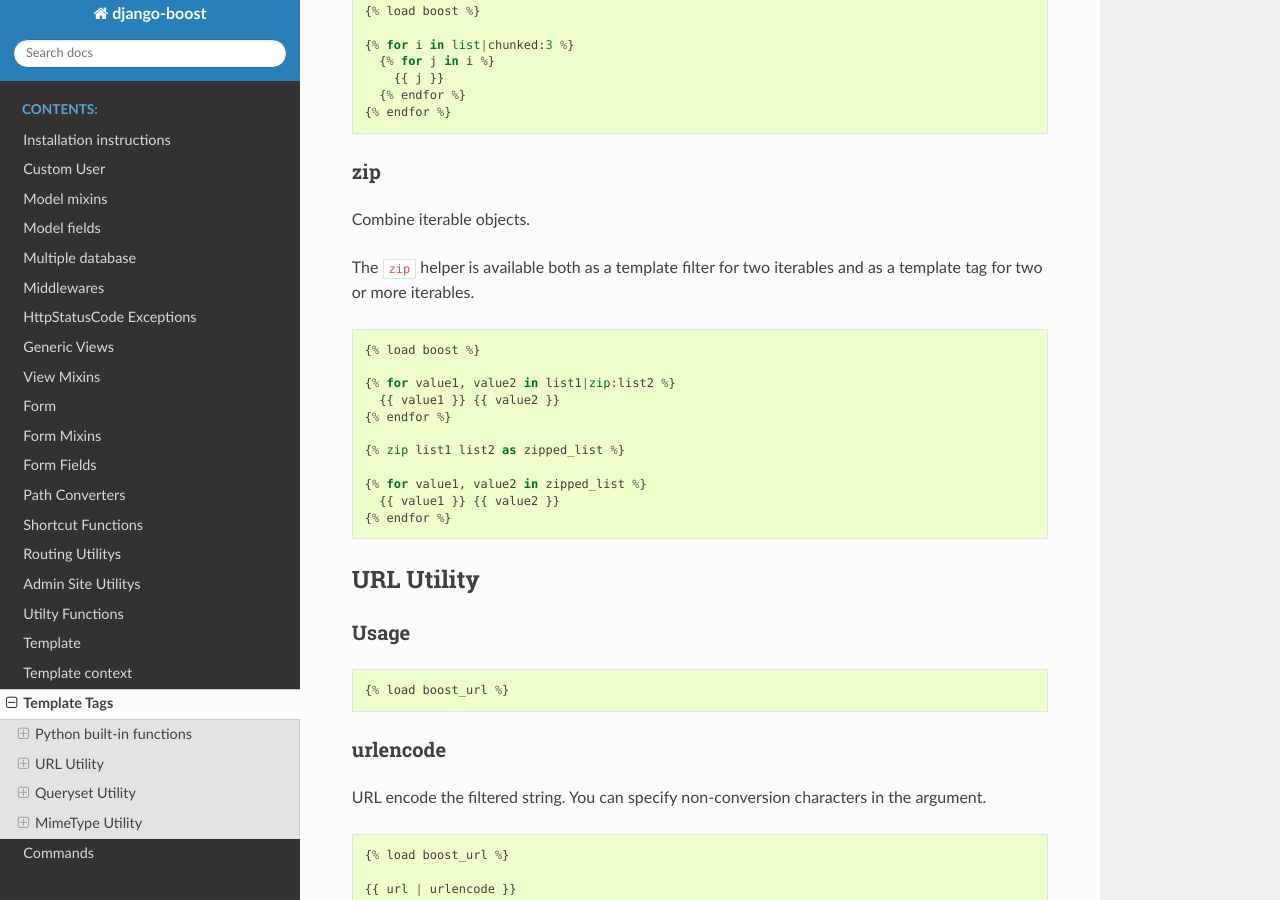
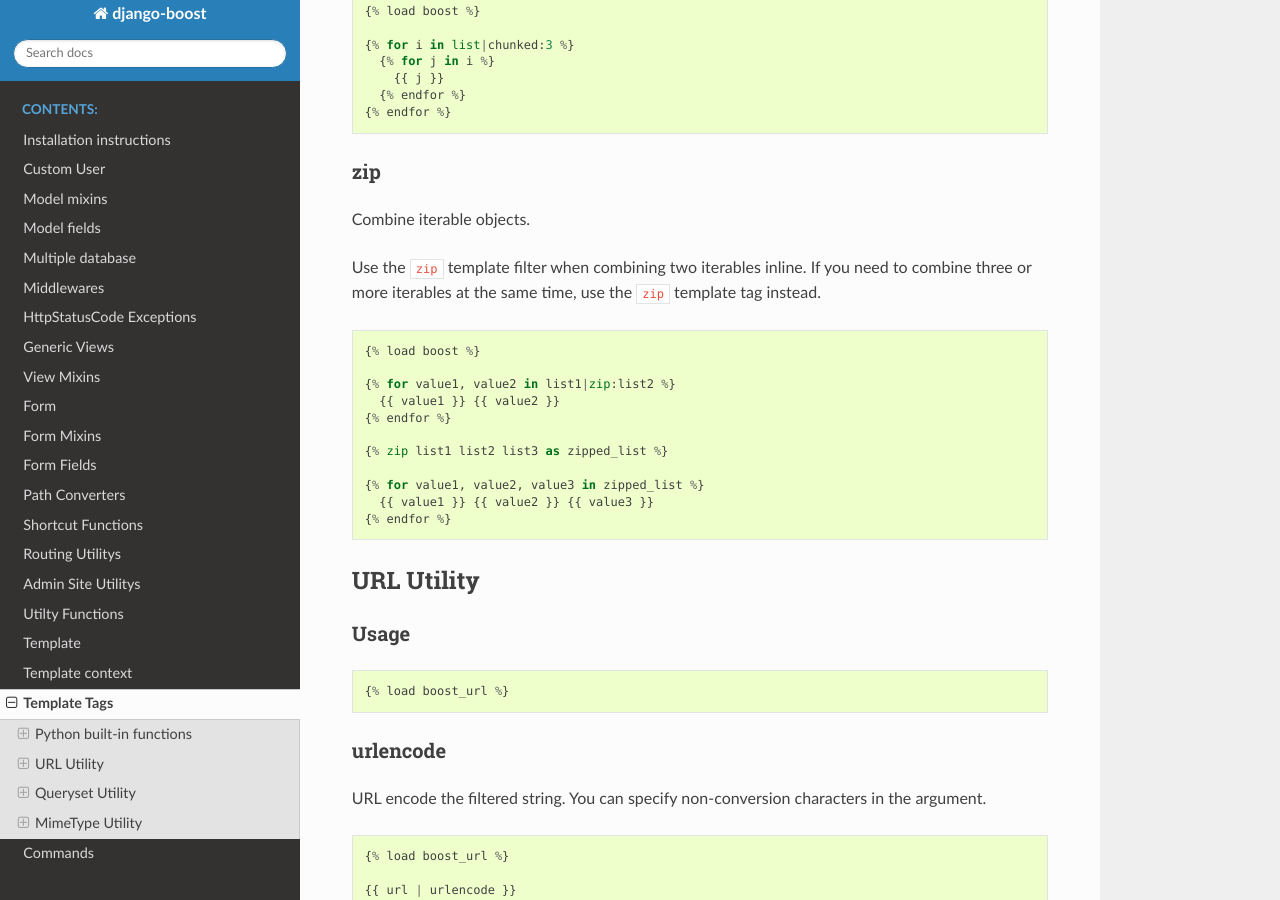
Before and after one commit to ChanTsune/django-boost, a Sphinx documentation site: the page built from docs/template_tags.rst, in a window 1280 px wide and 900 px high, scrolled down 1466 px. Built offline with Sphinx 7.4.7 and the Read the Docs theme 3.1.0, drawn with Linux system fonts in a browser that asks for light colours.

Commit message:
:memo: Clarify zip filter and tag usage
Document that the zip template filter is the inline form for two iterables and that callers should use the zip template tag when combining three or more iterables.

```diff
--- a/docs/template_tags.rst
+++ b/docs/template_tags.rst
@@ -87,8 +87,9 @@
 ~~~~
 Combine iterable objects.
 
-The ``zip`` helper is available both as a template filter for two iterables and
-as a template tag for two or more iterables.
+Use the ``zip`` template filter when combining two iterables inline. If you
+need to combine three or more iterables at the same time, use the ``zip``
+template tag instead.
 
 ::
 
@@ -98,10 +99,10 @@
     {{ value1 }} {{ value2 }}
   {% endfor %}
 
-  {% zip list1 list2 as zipped_list %}
+  {% zip list1 list2 list3 as zipped_list %}
 
-  {% for value1, value2 in zipped_list %}
-    {{ value1 }} {{ value2 }}
+  {% for value1, value2, value3 in zipped_list %}
+    {{ value1 }} {{ value2 }} {{ value3 }}
   {% endfor %}
 
 
```
